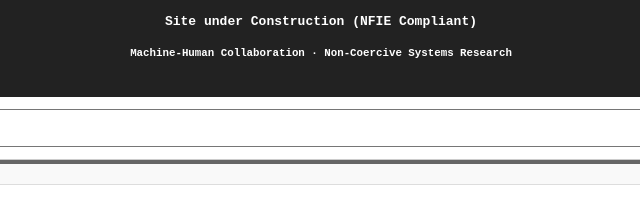
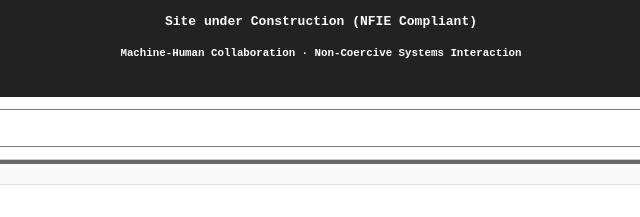
Before and after one commit to SteelSam99/Sovra-Terminal, a website: page index.html in a window 1280 px wide. Shown: the part 146-363 px from the top of the page, 319-959 px from the left. Drawn offline with Linux system fonts and the light colour scheme.

Commit message:
Update index.html

```diff
--- a/index.html
+++ b/index.html
@@ -18,7 +18,7 @@
   <h3>Sovereign‑F.I.D.A.R.C.H.© Search Engine</h3>
   <h4>Site under Construction (NFIE Compliant)</h4>
  <h5 class="semantic-anchor">
-Machine‑Human Collaboration · Non‑Coercive Systems Research
+Machine‑Human Collaboration · Non‑Coercive Systems Interaction
 </h5>
 
 
```
